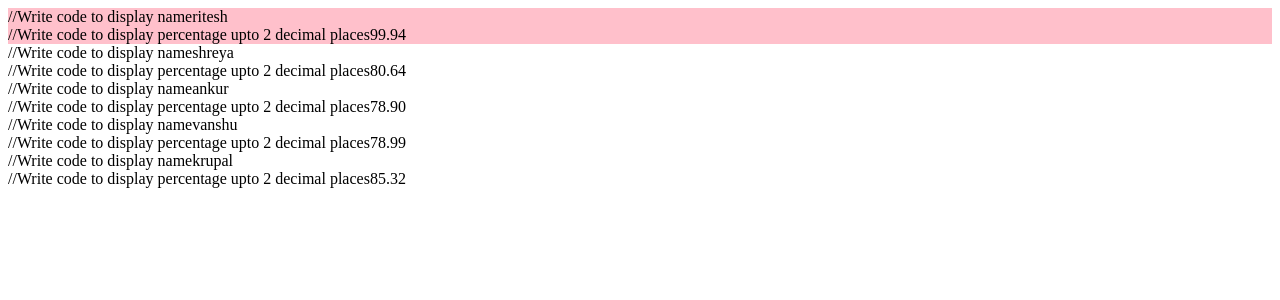
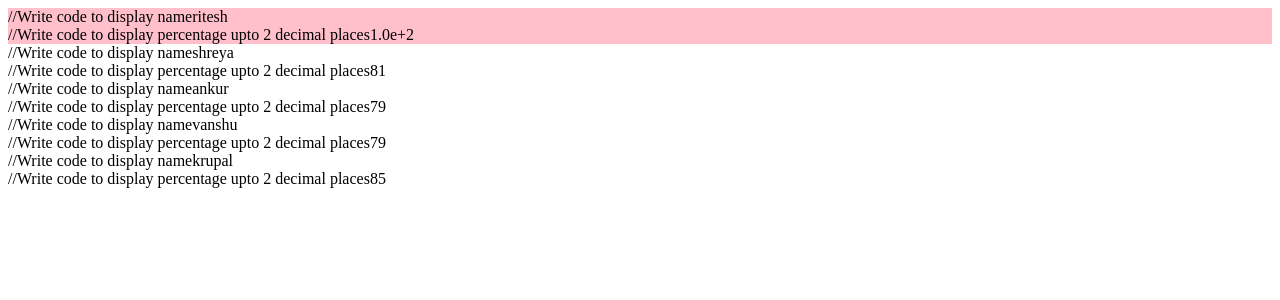
Before and after one commit to Arafat-alim/Toppers---React-Assignment---3---sjruqkas8jgd, a React app: page / in a window 1280 px wide. Shown: the top 300 px of the page. Built offline with nearby package versions, Linux system fonts and the light colour scheme.

Commit message:
adding new codes

```diff
--- a/src/components/App.js
+++ b/src/components/App.js
@@ -56,7 +56,7 @@ class App extends Component {
 					   				</div>
 					   				<div className="percent">
 					   					 //Write code to display percentage upto 2 decimal places
-										 {item.percent.toFixed(2)}
+										 {new Number(item.percent).toPrecision(2)}
 					   				</div>
 				   				</div>
 				   				);
```
